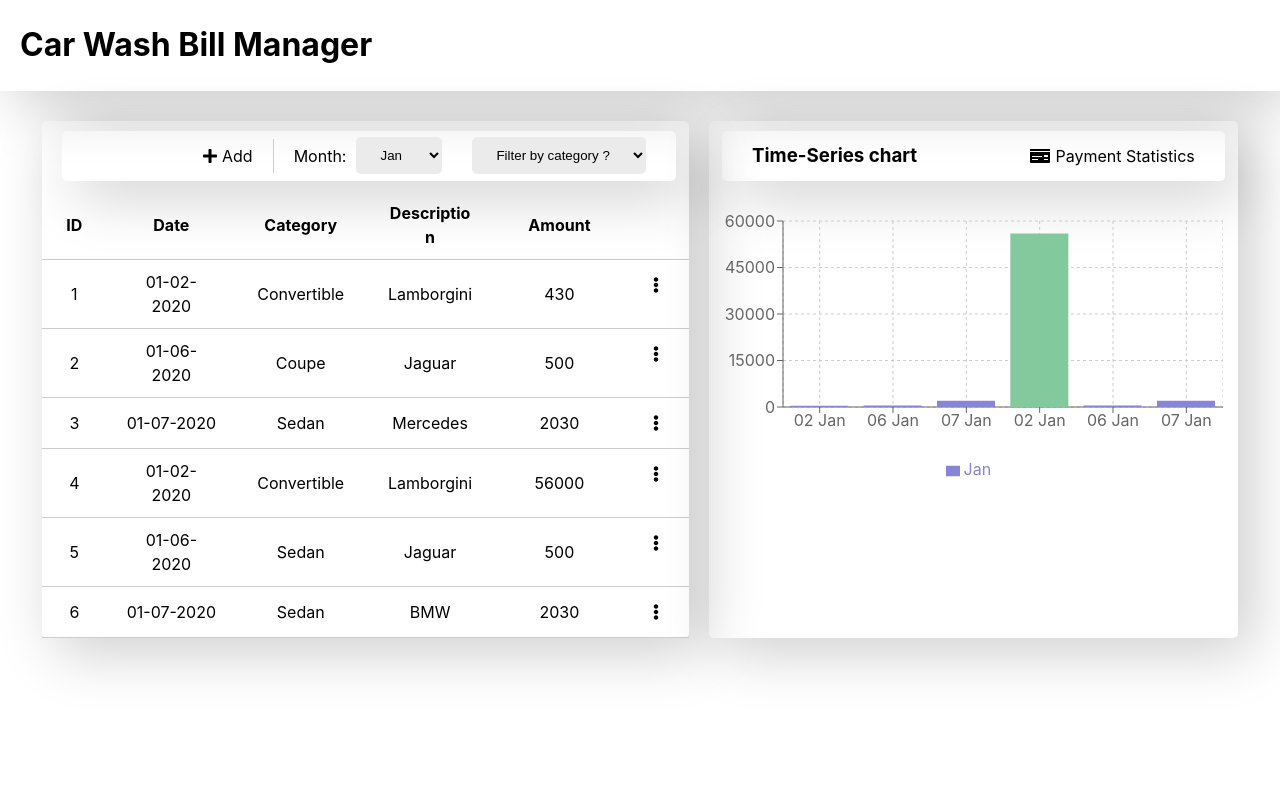
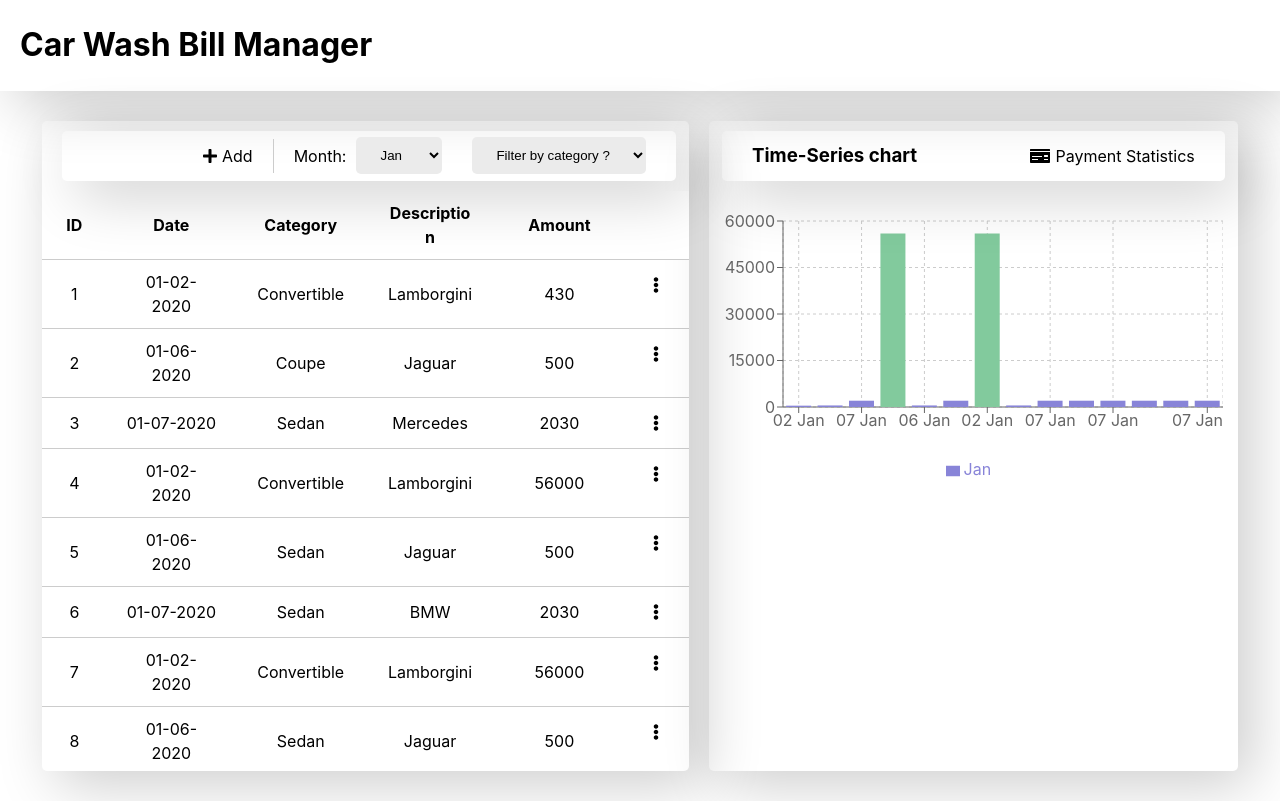
Before and after one commit to kghildial/bill-management-react, a React (Create React App) app: page / in a window 1280 px wide. Built offline with nearby package versions, Linux system fonts and the light colour scheme.

Commit message:
Add scrollable expense table

```diff
--- a/src/components/Container.js
+++ b/src/components/Container.js
@@ -158,6 +158,7 @@ const Container = styled.div`
   position: ${({ type }) => {
     switch (type) {
       case 'popupCloseIcon':
+      case 'tableBodyWrapper':
         return 'absolute';
       case 'popupBackdrop':
         return 'fixed';
@@ -170,6 +171,8 @@ const Container = styled.div`
     switch (type) {
       case 'popupCloseIcon':
         return '20px';
+      case 'tableBodyWrapper':
+        return '70px';
       case 'popupBackdrop':
         return '0';
       case 'popupCard':
@@ -238,6 +241,19 @@ const Container = styled.div`
         return '50px';
       case 'popupBackdrop':
         return '100vh';
+      case 'tableBodyWrapper':
+        return `${window.innerHeight - 220}px`;
+      case 'billsListContainer':
+        return `${window.innerHeight - 220 + 70}px`;
+      default:
+        return '';
+    }
+  }};
+
+  overflow-y: ${({ type }) => {
+    switch (type) {
+      case 'tableBodyWrapper':
+        return 'scroll';
       default:
         return '';
     }
@@ -301,6 +317,8 @@ const Container = styled.div`
       case 'popupBackdrop':
       case 'popupCloseIcon':
         return '9999';
+      case 'controlsCenterWrapper':
+        return '99';
       default:
         return '';
     }
@@ -384,6 +402,24 @@ const Container = styled.div`
       }
     }};
 
+    height: ${({ type }) => {
+      switch (type) {
+        case 'billsListContainer':
+          return '470px';
+        default:
+          return '';
+      }
+    }};
+
+    max-height: ${({ type }) => {
+      switch (type) {
+        case 'tableBodyWrapper':
+          return '400px';
+        default:
+          return '';
+      }
+    }};
+
     margin: ${({ type, variant }) => {
       switch (type) {
         case 'billsListContainer':
--- a/src/components/ExpenseTable/ExpenseTable.style.js
+++ b/src/components/ExpenseTable/ExpenseTable.style.js
@@ -4,6 +4,24 @@ import styled from 'styled-components';
 export const Table = styled.table`
   width: 100%;
   table-layout: fixed;
+
+  background: ${({ type }) => {
+    switch (type) {
+      case 'headerTable':
+        return '#fff';
+      default:
+        return '';
+    }
+  }};
+
+  z-index: ${({ type }) => {
+    switch (type) {
+      case 'headerTable':
+        return '9';
+      default:
+        return '';
+    }
+  }};
 
   @media only screen and (max-width: 768px) {
     font-size: 13px;
--- a/src/components/ExpenseTable/index.js
+++ b/src/components/ExpenseTable/index.js
@@ -9,9 +9,30 @@ import { faEllipsisV } from '@fortawesome/free-solid-svg-icons';
 // Custom component(s) import(s)
 import { Table, Row, Cell } from './ExpenseTable.style';
 import Icon from '../Icon';
+import Container from '../Container';
 
 const ExpenseTable = props => {
   return (
+    <>
+      <Table type="headerTable">
+        <thead>
+          <Row>
+            {props.headingData.map(
+              (item, index) =>
+                !(item === 'Category' && window.innerWidth <= 768) && (
+                  <Cell
+                    type="headCell"
+                    key={`heading_${index + 1}`}
+                    width={props.widthData[index]}
+                  >
+                    {item}
+                  </Cell>
+                )
+            )}
+          </Row>
+        </thead>
+      </Table>
+      <Container type="tableBodyWrapper">
         <Table>
           <thead>
             <Row>
@@ -63,6 +84,8 @@ const ExpenseTable = props => {
             ))}
           </tbody>
         </Table>
+      </Container>
+    </>
   );
 };
 
--- a/src/seeder.js
+++ b/src/seeder.js
@@ -37,6 +37,62 @@ const seederData = {
     },
     {
       id: 6,
+      description: 'BMW',
+      category: 'Sedan',
+      amount: '2030',
+      date: '01-07-2020',
+    },
+    {
+      id: 7,
+      description: 'Lamborgini',
+      category: 'Convertible',
+      amount: '56000',
+      date: '01-02-2020',
+    },
+    {
+      id: 8,
+      description: 'Jaguar',
+      category: 'Sedan',
+      amount: '500',
+      date: '01-06-2020',
+    },
+    {
+      id: 10,
+      description: 'BMW',
+      category: 'Sedan',
+      amount: '2030',
+      date: '01-07-2020',
+    },
+    {
+      id: 11,
+      description: 'BMW',
+      category: 'Sedan',
+      amount: '2030',
+      date: '01-07-2020',
+    },
+    {
+      id: 12,
+      description: 'BMW',
+      category: 'Sedan',
+      amount: '2030',
+      date: '01-07-2020',
+    },
+    {
+      id: 13,
+      description: 'BMW',
+      category: 'Sedan',
+      amount: '2030',
+      date: '01-07-2020',
+    },
+    {
+      id: 14,
+      description: 'BMW',
+      category: 'Sedan',
+      amount: '2030',
+      date: '01-07-2020',
+    },
+    {
+      id: 15,
       description: 'BMW',
       category: 'Sedan',
       amount: '2030',
```
Lines whose indentation alone changed are shown as unchanged.
